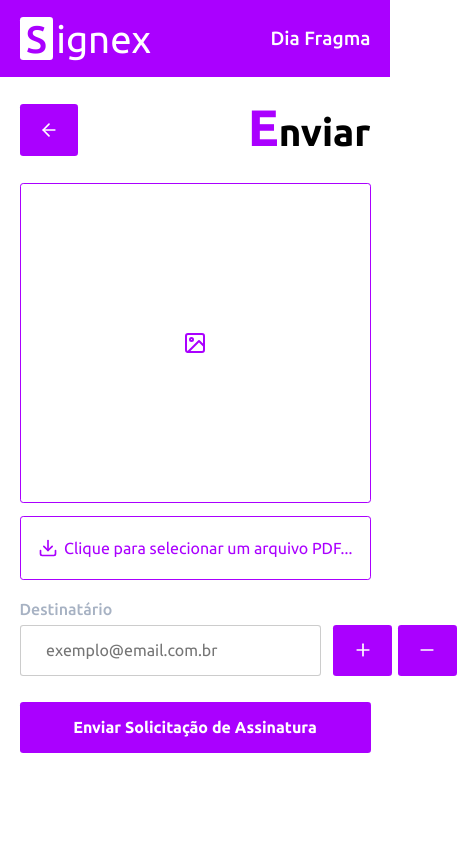
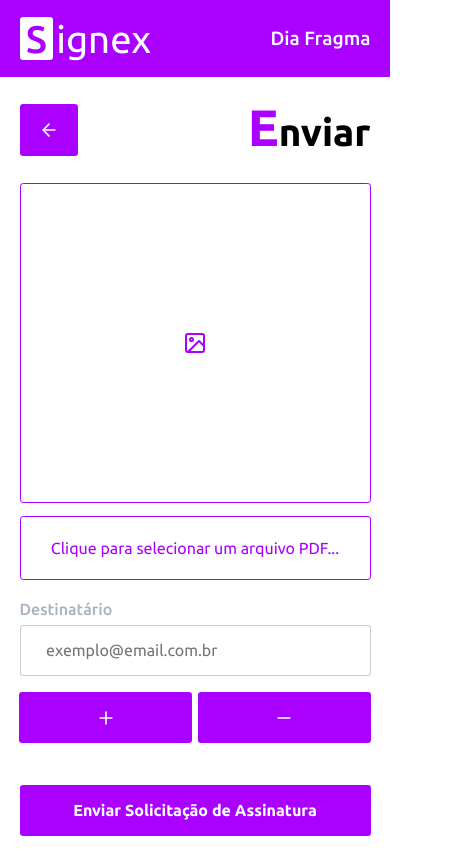
Before and after one commit to SpotifaiI/signex-web, a React (Vite) app: page /send in a window 390 px wide. Shown: the whole page, 457 px wide, since content can reach past the window. Built offline with nearby package versions, Linux system fonts and the light colour scheme.

Commit message:
fix: fix send page responsivity
When smallers screens, the email field with it buttons brake, and then scroll turns on within the page.

To solve this, some @media are added.

```diff
--- a/src/screens/Send.tsx
+++ b/src/screens/Send.tsx
@@ -122,6 +122,7 @@ export function Send() {
             onChange={onDocInsert}/>
         </section>
 
+        <div>
           {emails.map(({ email }, index) => (
             <div key={index} className="send-email-item">
               <FormInput
@@ -142,6 +143,7 @@ export function Send() {
               </div>
             </div>
           ))}
+        </div>
       </form>
 
       <footer>
--- a/src/styles/screens/Send.css
+++ b/src/styles/screens/Send.css
@@ -8,6 +8,12 @@
     display: flex;
     align-items: center;
     justify-content: space-between;
+}
+
+#send-screen form, #send-screen form > div {
+    display: flex;
+    flex-direction: column;
+    gap: .8rem;
 }
 
 .send-email-upload:first-child {
@@ -39,15 +45,14 @@
     display: flex;
     align-items: center;
     justify-content: center;
+    text-align: center;
     gap: .4rem;
     color: var(--color-primary);
     transition: .3s;
 }
 
-#send-screen form {
-    display: flex;
-    flex-direction: column;
-    gap: .8rem;
+.send-email-upload label svg {
+    display: none;
 }
 
 .send-email-upload {
@@ -61,21 +66,48 @@
 }
 
 .send-email-item {
-    display: flex;
-}
-
-.send-email-item > div:first-child {
-    flex: 1;
+    display: grid;
+    grid-template-columns: 1fr;
+    grid-template-rows: repeat(2, 1fr);
 }
 
 .send-email-item > div:last-child {
     display: flex;
-    align-self: end;
+    align-self: center;
     gap: .4rem;
-    margin-left: .8rem;
+    justify-content: end;
+}
+
+.send-email-item > div button {
+    flex: 1;
 }
 
 #send-screen > footer {
     display: flex;
     flex-direction: column;
 }
+
+@media (min-width: 540px) {
+    .send-email-upload label svg {
+        display: unset;
+    }
+
+    .send-email-item {
+        display: flex;
+    }
+
+    .send-email-item > div:not(:last-child) {
+        flex: 1;
+    }
+
+    .send-email-item > div:last-child {
+        display: flex;
+        align-self: end;
+        gap: .4rem;
+        margin-left: .8rem;
+    }
+
+    .send-email-item > div button {
+        flex: 0;
+    }
+}
```
Lines whose indentation alone changed are shown as unchanged.
